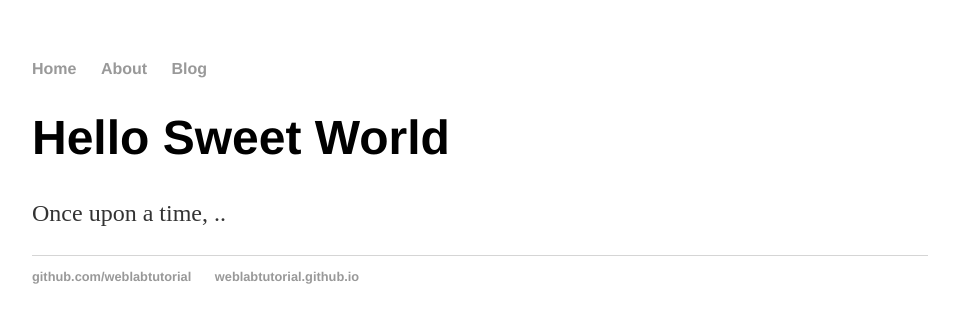
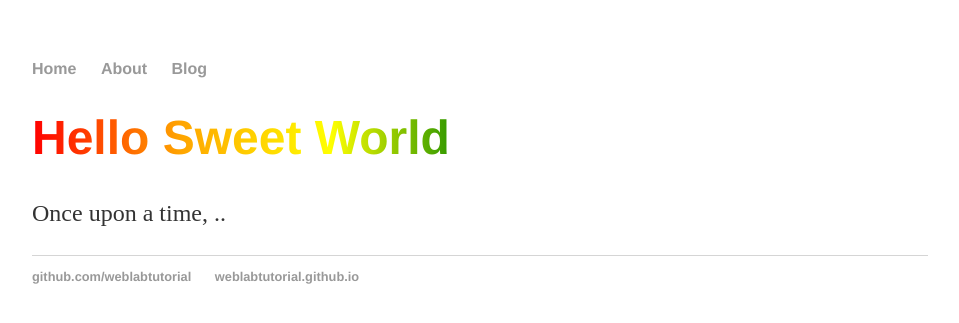
Before and after one commit to JimBilll/JimBilll.github.io, a Jekyll site: the page built from index.html, in a window 1280 px wide. Shown: the top 323 px of the page, without its empty margins (160-1119 px from the left). Built offline with Jekyll 4.4.1, drawn with Linux system fonts in a browser that asks for light colours.

Commit message:
Update index.html

```diff
--- a/index.html
+++ b/index.html
@@ -3,6 +3,6 @@ layout: default
 title: Web Programming
 ---
 <div class="blurb">
-  <h1>Hello Sweet World</h1>
+  <h1 class="rainbow-text">Hello Sweet World</h1>
   <p>Once upon a time, ..</p>
 </div>
```
